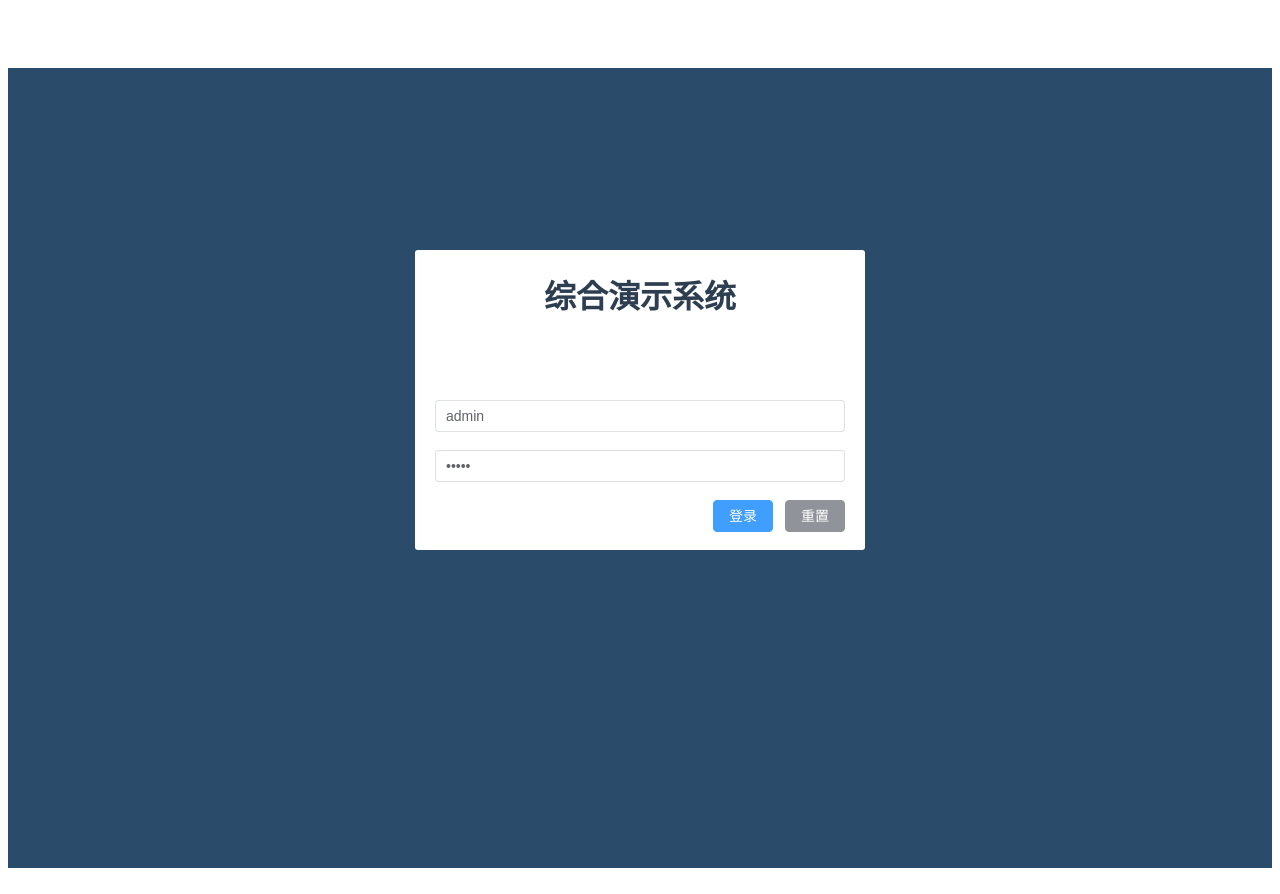
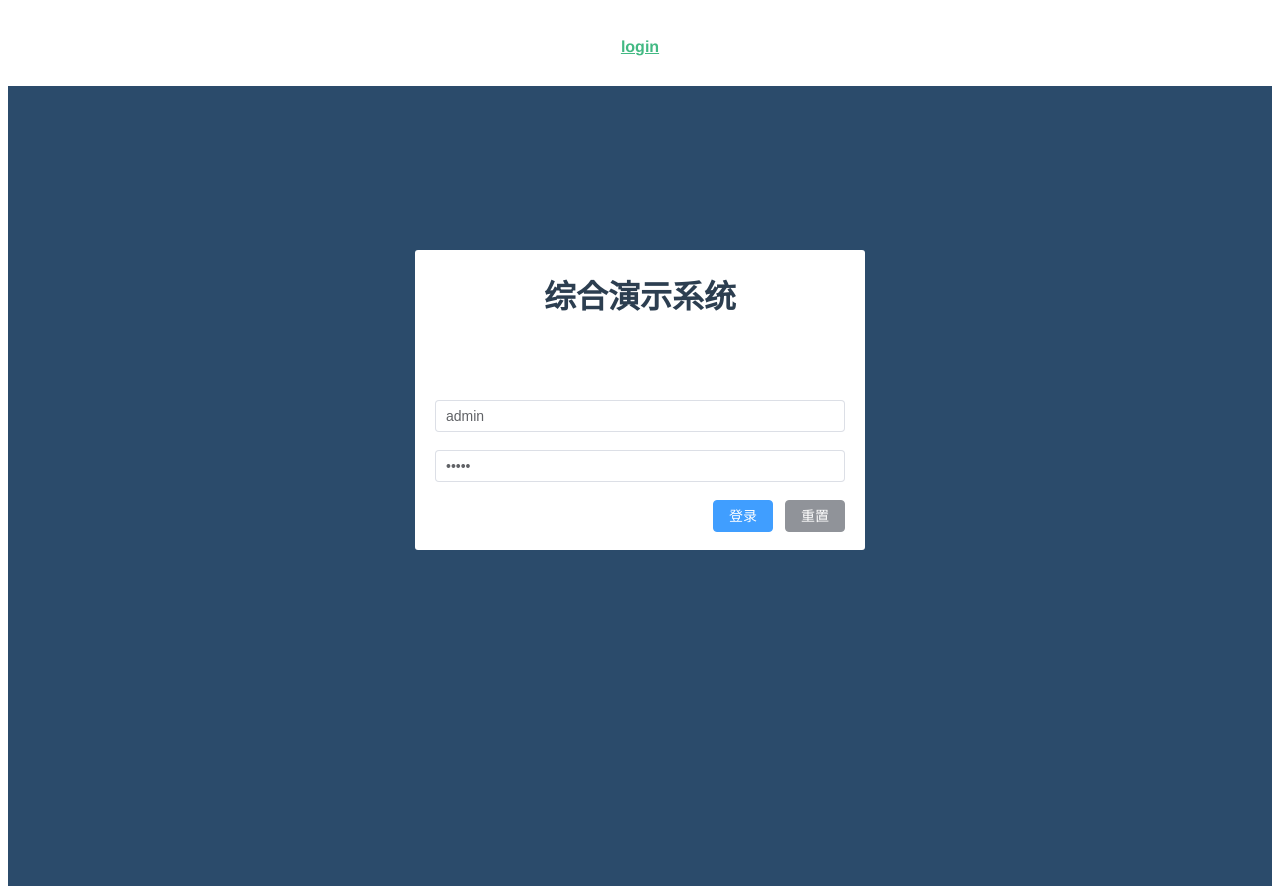
Before and after one commit to gongbenzhengzhuan/personsite-vue-demo-513, a Vue app: page / in a window 1280 px wide. Built offline with nearby package versions, Linux system fonts and the light colour scheme.

Commit message:
vue3-登陆页

```diff
--- a/src/App.vue
+++ b/src/App.vue
@@ -1,6 +1,6 @@
 <template>
   <nav>
-    <router-link to="/"></router-link>
+    <router-link to="/">login</router-link>
   </nav>
   <router-view/>
 </template>
```
